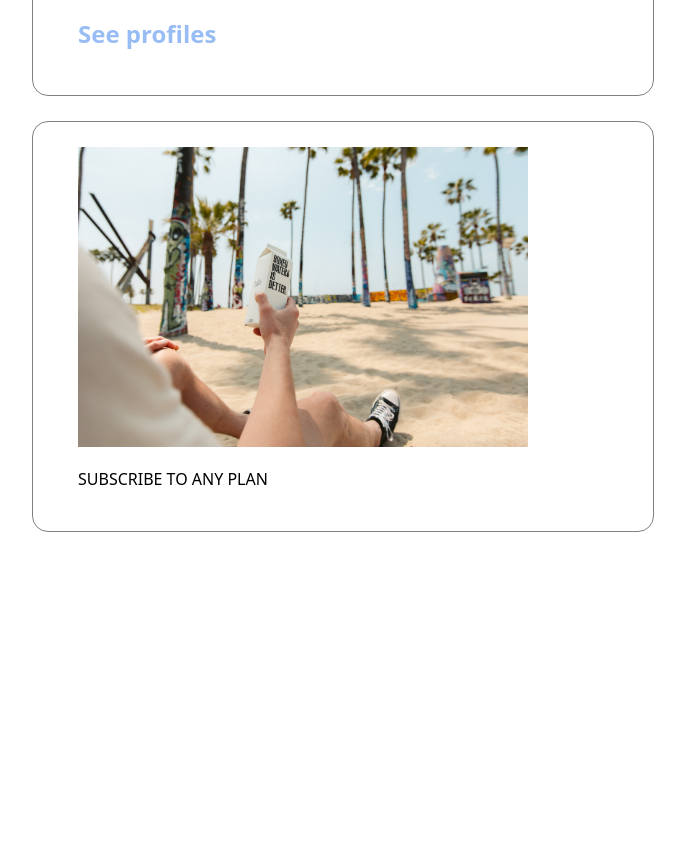
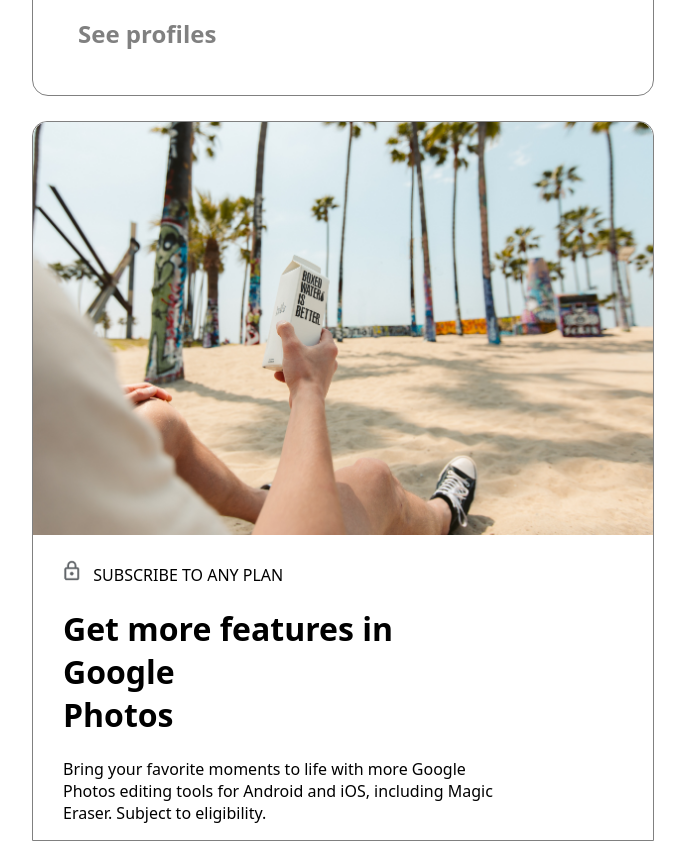
Before and after one commit to ajithk404/css-bootcamp, a plain HTML site: page one/index.html in a window 1280 px wide. Shown: the part 941-1790 px from the top of the page, without its empty margins (297-982 px from the left). Before the commit the page ends 1498 px from the top, so only its background shows below. Drawn offline with Linux system fonts and the light colour scheme.

Commit message:
3rd design

```diff
--- a/one/index.html
+++ b/one/index.html
@@ -28,9 +28,20 @@
         <label class="label">See profiles</label></h2>
     </div>
 
-    <div class="div profiles">
+    <div class="div3">
         <img class="img2" src="/one/unsplash.jpg">
-        <p>SUBSCRIBE TO ANY PLAN</p>
+        <div class="subDiv">
+            <p> <img class="imgLock" src="/one/lock.png"> &nbsp;
+                <label class="label1"> SUBSCRIBE TO ANY PLAN </label></p>
+            <h1>
+                Get more features in Google <br> Photos
+
+            </h1>
+            <p>
+                Bring your favorite moments to life with more Google Photos editing tools for Android and iOS, including Magic Eraser.
+                Subject to eligibility.
+            </p>
+        </div>
     </div>
 </body>
 </html>
--- a/one/style.css
+++ b/one/style.css
@@ -45,5 +45,32 @@ body{
 
 .img2{
     width: 100%;
-    padding: 0px;
+    border-top-left-radius: 15px;
+    border-top-right-radius: 15px;
 }
+
+.label{
+    color: gray;
+}
+
+.div3{
+    width: 620px;
+    margin: auto;
+    border-top-left-radius: 15px;
+    border-top-right-radius: 15px;
+    border: 1px solid gray;
+}
+
+.imgLock{
+    height: 25px;
+}
+
+.subDiv{
+    width: 450px;
+    padding-left: 30px;
+    padding-right: 10px;
+}
+
+.label2{
+    color: #606468;
+}
```
Also changed, not shown: one/lock.png (added), one/sean-unsplash.jpg (added), one/unsplash1.jpg (added).
